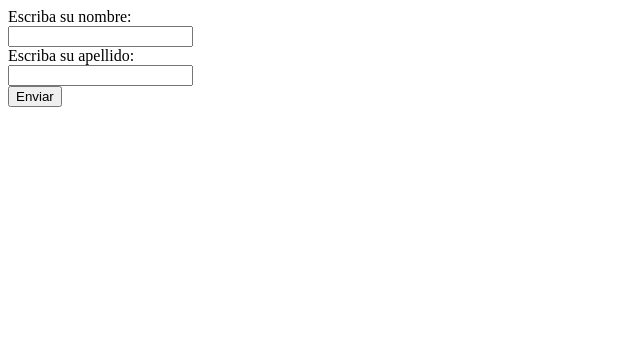
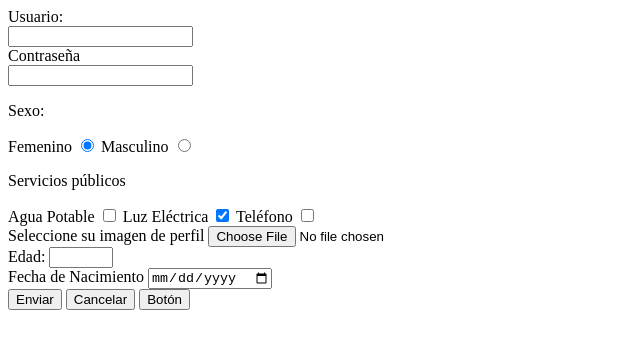
Before and after one commit to hondusite/repo12a, a plain HTML site: page formulario.html in a window 1280 px wide. Shown: the whole page, without its empty margins (0-640 px from the left). Drawn offline with Linux system fonts and the light colour scheme.

Commit message:
nuevos input

```diff
--- a/formulario.html
+++ b/formulario.html
@@ -7,12 +7,33 @@
     <title>formularios</title>
 </head>
 <body>
-   <form method="GET">
-       <label for="nombre">Escriba su nombre:</label><br>
-       <input type="text" name="nombre"><br>
-       <label for="apellido">Escriba su apellido:</label><br>
-       <input type="text" name="apellido"><br>
+   <form>
+       <label for="usuario">Usuario:</label><br>
+       <input type="text" name="usuario" id="usuario"><br>
+       <label for="clave">Contraseña</label><br>
+       <input type="password" name="clave" id="clave" maxlength="6" required><br>
+       <input type="hidden" name="fecha" id="fecha" value="2021-03-10">
+       <p>Sexo:</p>
+       <label for="femenino">Femenino</label>
+       <input type="radio" name="sexo" checked id="femenino" value="F">
+       <label for="masculino">Masculino</label>
+       <input type="radio" name="sexo"  id="masculino" value="M"><br>
+       <p>Servicios públicos</p>
+       <label for="agua">Agua Potable</label>
+       <input type="checkbox" name="agua" id="agua" value="agua">
+       <label for="luz">Luz Eléctrica</label>
+       <input type="checkbox" name="luz" id="luz" checked value="luz">
+       <label for="telefono">Teléfono</label>
+       <input type="checkbox" name="telefono" id="telefono" value="telefono"><br>
+    <label for="foto">Seleccione su imagen de perfil</label>
+    <input type="file" name="foto" id="foto"><br>
+    <label for="edad">Edad:</label>
+    <input type="number" name="edad" id="edad" min="0" max="120" step="1"><br>
+    <label for="fecha">Fecha de Nacimiento</label>
+    <input type="date" name="fecha" id="fecha"><br>
        <input type="submit" value="Enviar">
+       <input type="reset" value="Cancelar">
+       <input type="button" value="Botón">
    </form>
 </body>
 </html>
```
